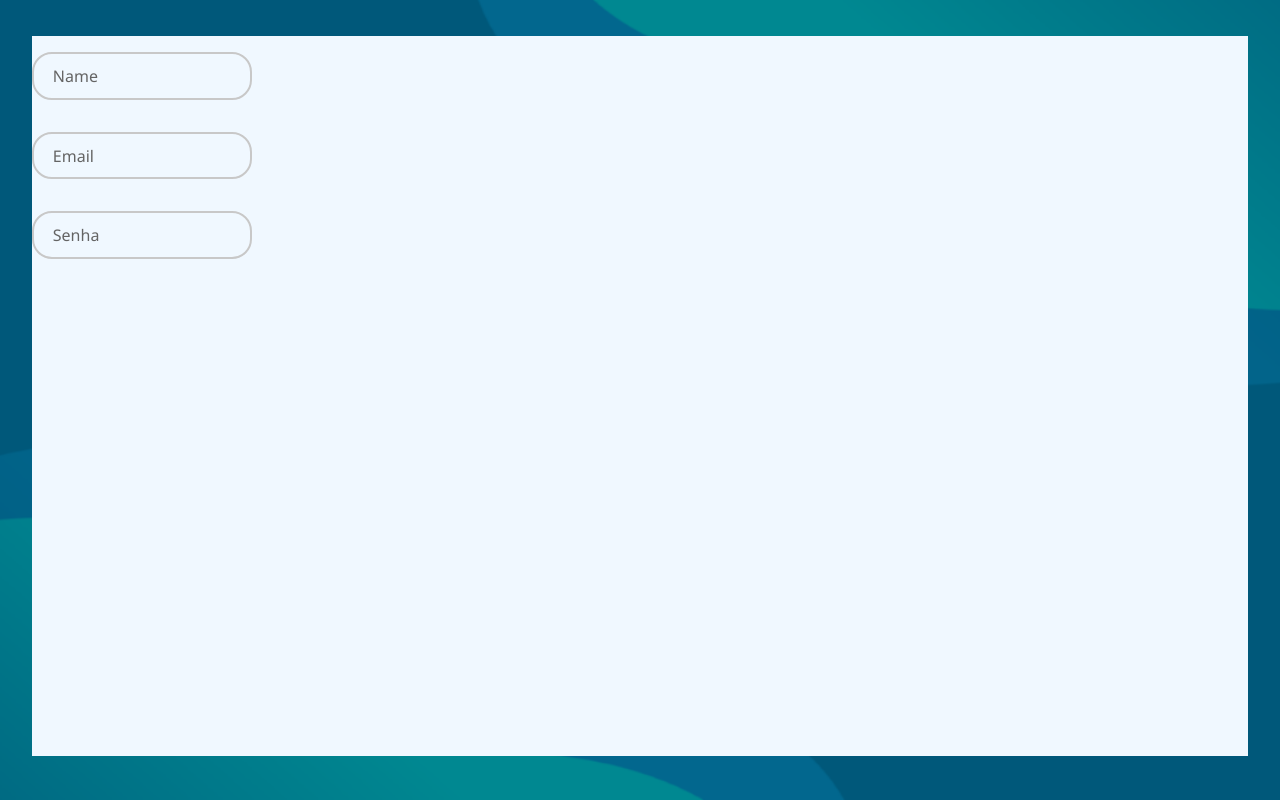
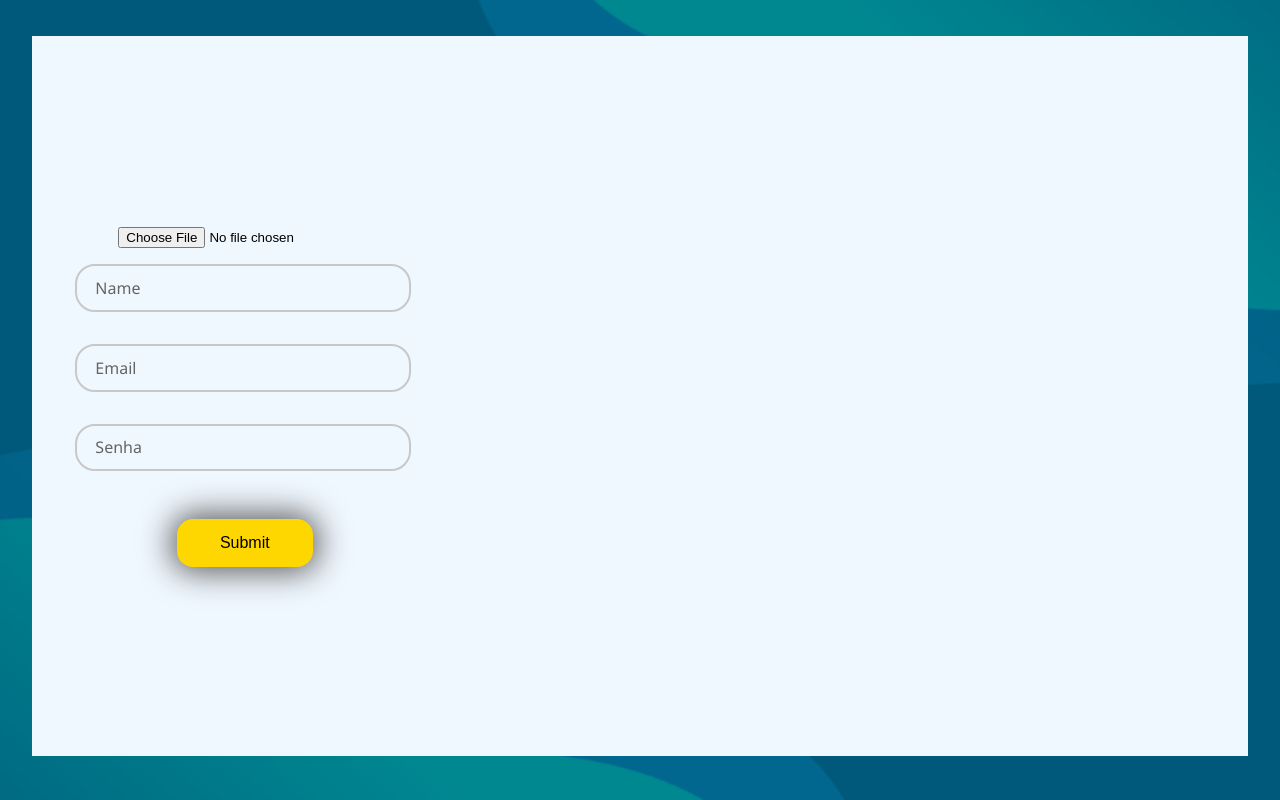
Before and after one commit to FelipeOliveira8/TagSeek, a PHP site: page /php/cadastroUser.php in a window 1280 px wide. Run offline with PHP 8.4, Linux system fonts and the light colour scheme.

Commit message:
Adição do javascript da pagina de cadastro

```diff
--- a/css/cadastroUser.css
+++ b/css/cadastroUser.css
@@ -7,6 +7,7 @@ body{
     background-repeat: no-repeat;
     background-size: 100vw 100vh;
     overflow: hidden;
+    font-family: 'Segoe UI', Tahoma, Geneva, Verdana, sans-serif;
 }
 .cUsection{
     width: 95vw;
@@ -25,18 +26,21 @@ body{
 .f-cadUser{
     display: flex;
     flex-direction: column;
+    width: 80%;
+    margin: auto;
+    align-items: center;
 }
 .d-login2{
     width: 65%;
     height: 100%;
 }
 
-/* From Uiverse.io by tranquoclong */
 .inputGroup {
     font-family: 'Segoe UI', sans-serif;
-    margin: 1em 0 1em 0;
-    max-width: 190px;
+    width: 100%;
     position: relative;
+    margin-top: 1em;
+    margin-bottom: 1em;
   }
 
   .inputGroup input {
@@ -46,7 +50,7 @@ body{
     border: 2px solid rgb(200, 200, 200);
     background-color: transparent;
     border-radius: 20px;
-    width: 100%;
+    width: 90%;
   }
 
   .inputGroup label {
@@ -72,3 +76,22 @@ body{
   .inputGroup :is(input:focus, input:valid) {
     border-color: rgb(150, 150, 200);
   }
+
+.s-button{
+  margin-top: 2em;
+  width: 40%;
+  height: 3em;
+  border-radius: 1em;
+  background: rgb(255,215,0);
+  color: rgb(0, 0, 0);
+  font-size: 1em;
+  border: none;
+  box-shadow: 0px 0px 32px 5px rgb(90, 90, 90);
+}
+
+.s-button:hover{
+  transition: 200ms;
+  transform: scale(1.1);
+  background: rgb(255, 234, 0);
+  color: rgb(73, 73, 73);
+}
--- a/php/cadastroUser.php
+++ b/php/cadastroUser.php
@@ -11,6 +11,9 @@
     <section class="cUsection">
         <div class="d-login1">
             <form class="f-cadUser" action="#">
+                <div class="inputImage">
+                    <input type="file">
+                </div>
                 <div div class="inputGroup">
                     <input autocomplete="off" required="" type="text" name="nome" id="cadUserNome">
                     <label for="name">Name</label>
@@ -20,9 +23,10 @@
                     <label for="name">Email</label>
                 </div>
                 <div div class="inputGroup">
-                    <input autocomplete="off" required="" type="password" name="senha" id="cadUserSenha">
+                    <input autocomplete="off" required="" type="text" name="senha" id="cadUserSenha">
                     <label for="name">Senha</label>
                 </div>
+                <input type="submit" class="s-button">
                 <!--
                     <input type="image">
                 <input type="text" name="nome" id="cadUserNome">
```
Also changed, not shown: js/imgPlaceHolderCadastroUser.js (added, +19 -0 lines).
